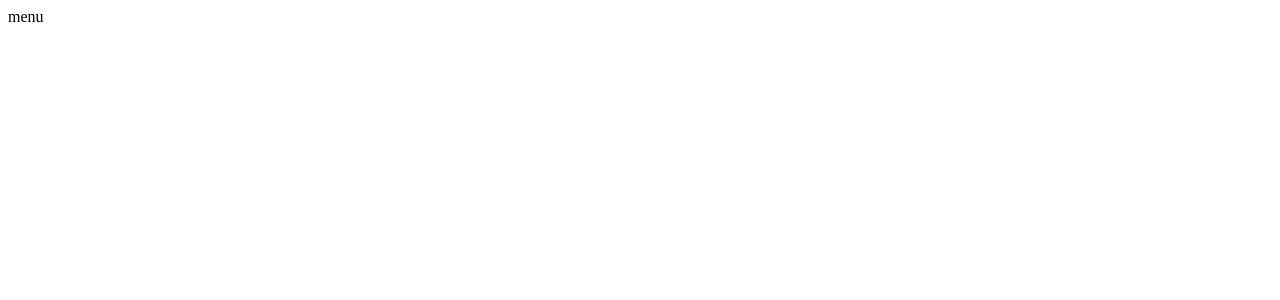
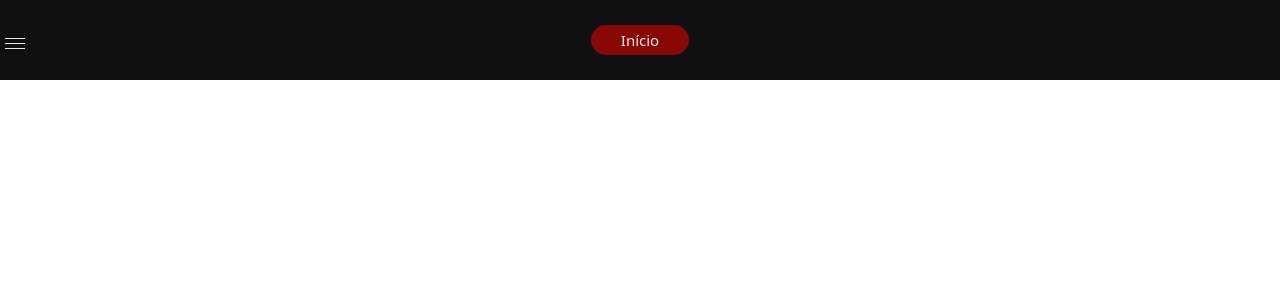
Before and after one commit to Gabriel-Aroucas/cardapio_digital, a Next.js app: page /menu in a window 1280 px wide. Shown: the top 300 px of the page. Built offline with nearby package versions, Linux system fonts and the light colour scheme.

Commit message:
feat: config metadata

```diff
--- a/src/app/layout.tsx
+++ b/src/app/layout.tsx
@@ -1,3 +1,5 @@
+import Header from "@/components/header/Header"
+
 export const metadata = {
   title: 'Next.js',
   description: 'Generated by Next.js',
@@ -10,6 +12,7 @@ export default function RootLayout({
 }) {
   return (
     <html lang="en">
+      <Header pagina="Início"/>
       <body>{children}</body>
     </html>
   )
--- a/src/app/menu/page.tsx
+++ b/src/app/menu/page.tsx
@@ -1,3 +1,7 @@
+export const metadata ={
+  title:"teste",
+  description:"teste ok"
+}
 
 const menu = () => {
   return (
--- a/src/app/page.tsx
+++ b/src/app/page.tsx
@@ -61,7 +61,6 @@ export default function Home() {
   return (
     <section>
       {loading == true && <Loader />}
-      <Header pagina="Início" />
       <div className="container">
         <img src="https://placehold.co/150x150" alt="business logo" />
         <div className="info">
--- a/src/components/header/Header.tsx
+++ b/src/components/header/Header.tsx
@@ -1,7 +1,8 @@
 "use client";
-import React, { useState } from "react";
+import React, { useEffect, useState } from "react";
 import "./header.css";
 import Shopping_cart from "../shopping_cart/Shopping_cart";
+import Link from "next/link";
 interface pagina_type {
   pagina: string;
 }
@@ -53,7 +54,9 @@ const Header = ({ pagina }: pagina_type) => {
 
     }
   };
+
   return (
+
     <header>
       <div
         className="hamburguer_menu"
@@ -76,7 +79,7 @@ const Header = ({ pagina }: pagina_type) => {
         </div>
         <div className="menu_content">
           <ul>
-            <li>Início</li>
+            <Link href={"/"}><li>Início</li></Link>
             <li>Cardápio</li>
             <li>Sobre</li>
             <li>Contato</li>
```
